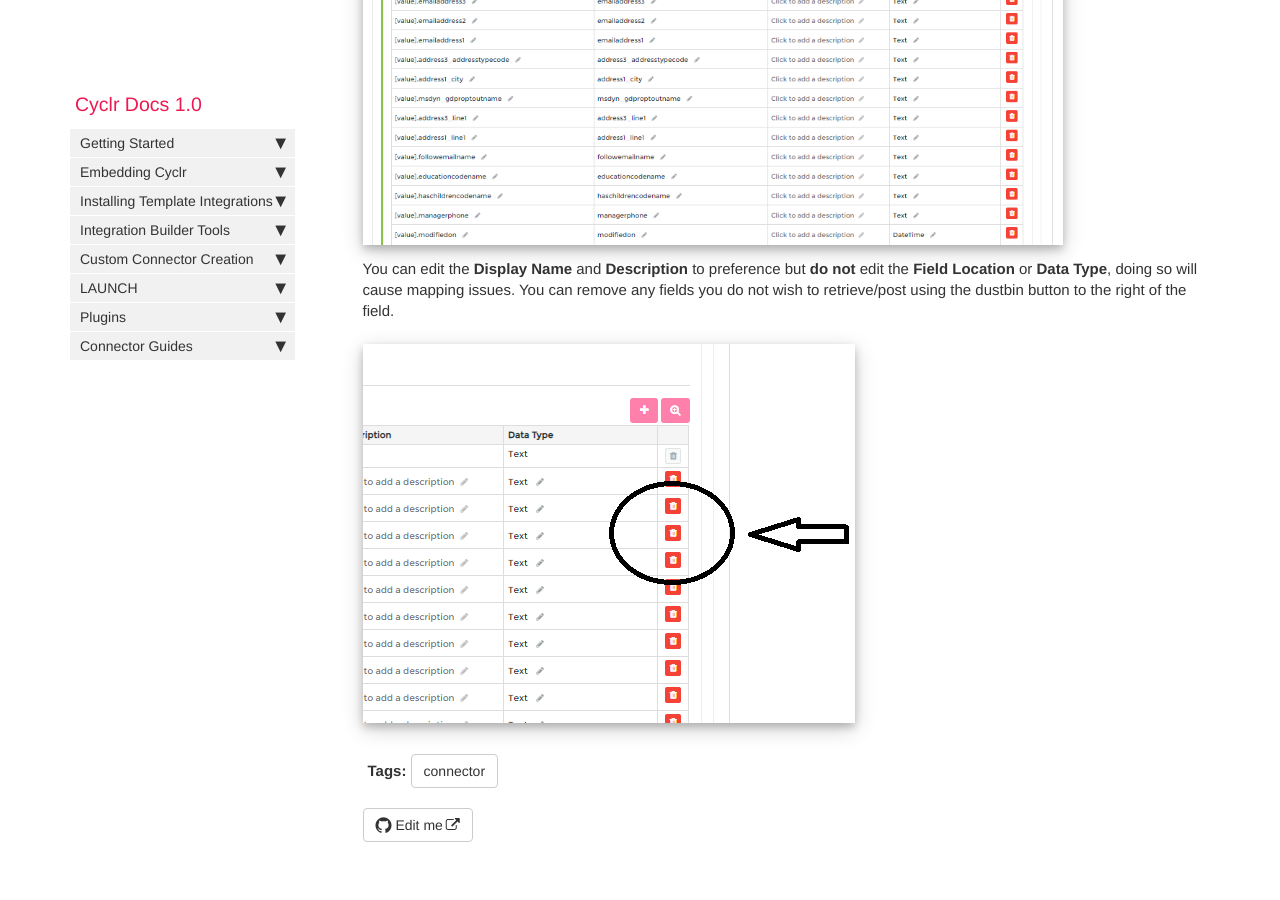
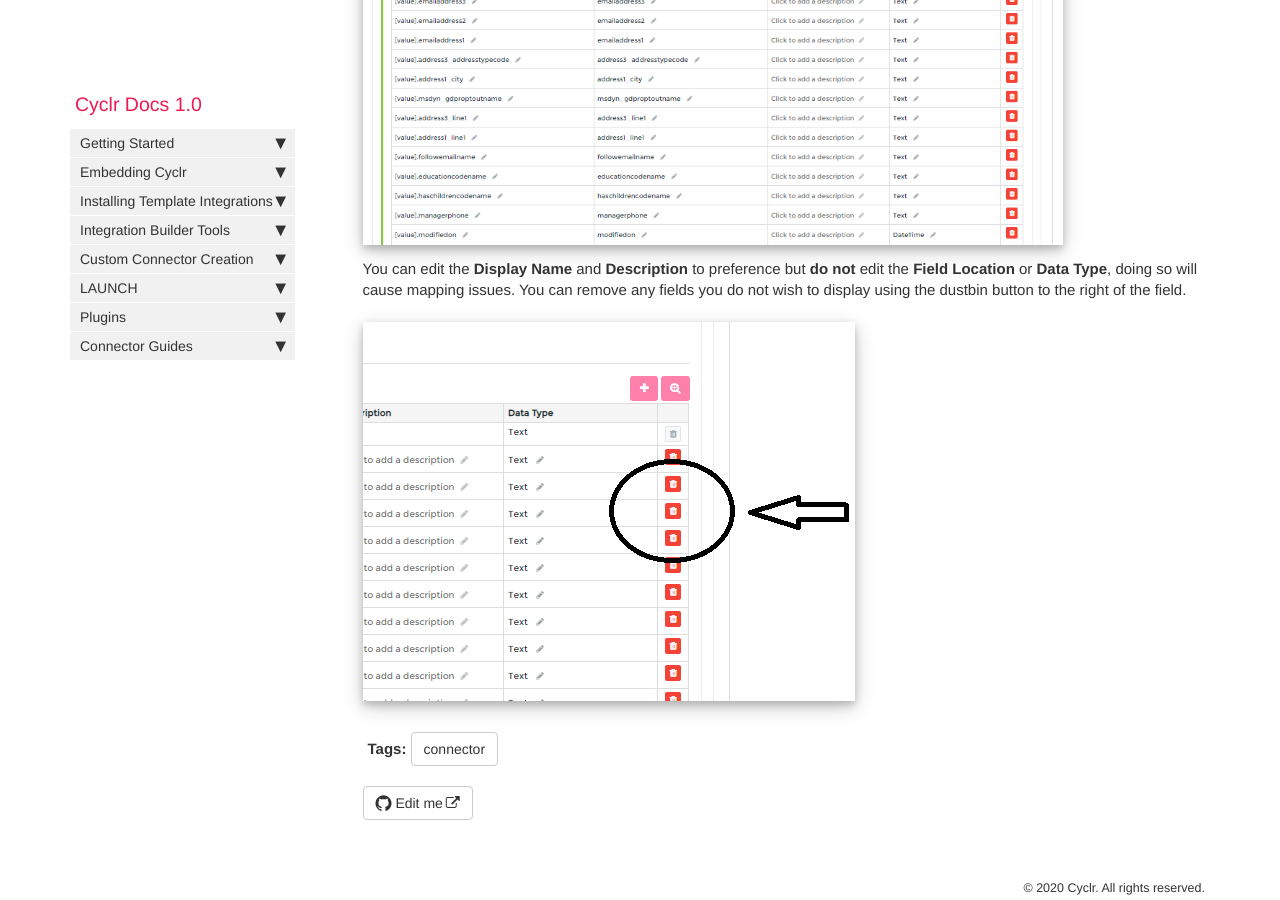
Before and after one commit to sneakysneak/docs, a Jekyll site: the page built from pages/connector-authentication/dynamics-crm-custom-objects.md, in a window 1280 px wide and 900 px high, scrolled down 1249 px. Built offline with Jekyll 4.4.1, drawn with Linux system fonts in a browser that asks for light colours; nearby versions of some CDN libraries; comment, search, counter and statistics services are not loaded.

Commit message:
updated docs

```diff
--- a/pages/connector-authentication/dynamics-crm-custom-objects.md
+++ b/pages/connector-authentication/dynamics-crm-custom-objects.md
@@ -23,6 +23,6 @@ Example:
 
 ![](../images/dynamics_custom_objects_updated_2.png)
 
-You can edit the **Display Name** and **Description** to preference but **do not** edit the **Field Location** or **Data Type**, doing so will cause mapping issues. You can remove any fields you do not wish to retrieve/post using the dustbin button to the right of the field.
+You can edit the **Display Name** and **Description** to preference but **do not** edit the **Field Location** or **Data Type**, doing so will cause mapping issues. You can remove any fields you do not wish to display using the dustbin button to the right of the field.
 
 ![](../images/dynamics_custom_objects_updated_3.png)
```
